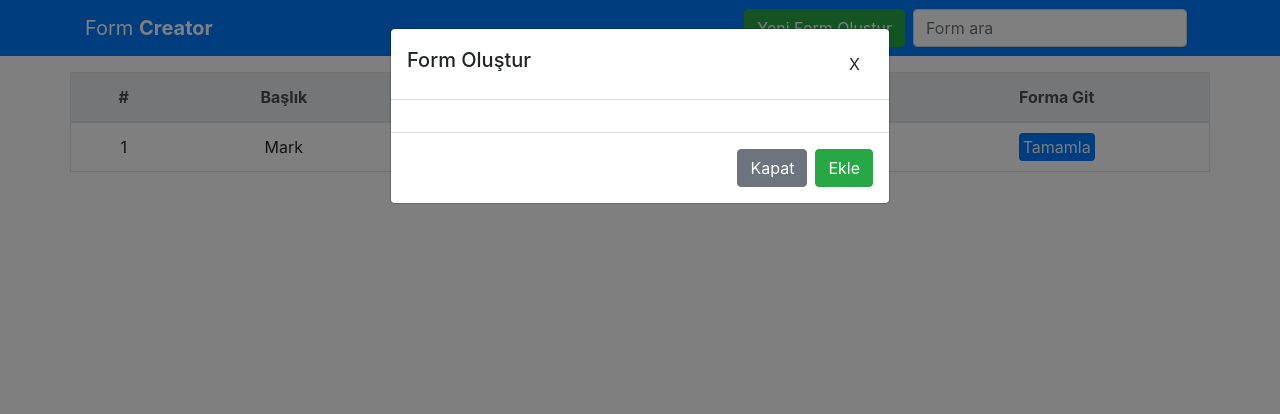
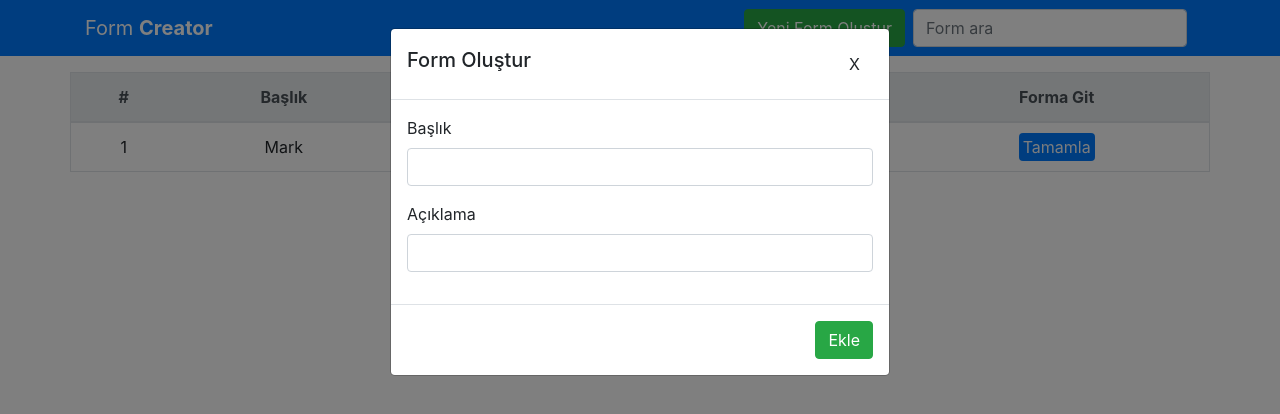
Before and after one commit to serifselim/form-creator, a React (Create React App) app: page / in a window 1280 px wide. Both pictures are taken after a click on the button "Yeni Form Oluştur". Shown: the top 414 px of the page. Built offline with nearby package versions, Linux system fonts and the light colour scheme.

Commit message:
form components added

```diff
--- a/src/components/AddForm/AddForm.js
+++ b/src/components/AddForm/AddForm.js
@@ -1,21 +1,18 @@
 import React from 'react';
+import AddFormBody from './AddFormBody';
+import AddFormFooter from './AddFormFooter';
+import AddFormHeader from './AddFormHeader';
 
 const AddForm = () => {
     return (
         <div class="modal fade" id="addForm" tabindex="-1" aria-hidden="true">
             <div class="modal-dialog">
                 <div class="modal-content">
-                    <div class="modal-header">
-                        <h5 class="modal-title">Form Oluştur</h5>
-                        <button type="button" class="btn btn-close" data-bs-dismiss="modal">X</button>
-                    </div>
-                    <div class="modal-body">
-
-                    </div>
-                    <div class="modal-footer">
-                        <button class="btn btn-secondary" data-bs-dismiss="modal">Kapat</button>
-                        <button class="btn btn-success" data-bs-dismiss="modal">Ekle</button>
-                    </div>
+                    <AddFormHeader />
+                    <form>
+                        <AddFormBody />
+                        <AddFormFooter />
+                    </form>
                 </div>
             </div>
         </div>
--- /dev/null
+++ b/src/components/AddForm/AddFormBody.js
@@ -0,0 +1,18 @@
+import React from 'react';
+
+const AddFormBody = () => {
+    return (
+        <div className="modal-body">
+            <div class="mb-3">
+                <label for="title" class="form-label">Başlık</label>
+                <input required class="form-control" />
+            </div>
+            <div class="mb-3">
+                <label for="description" class="form-label">Açıklama</label>
+                <input required class="form-control" />
+            </div>
+        </div>
+    );
+};
+
+export default AddFormBody;
--- /dev/null
+++ b/src/components/AddForm/AddFormFooter.js
@@ -0,0 +1,11 @@
+import React from 'react';
+
+const AddFormFooter = () => {
+    return (
+        <div className="modal-footer">
+            <button className="btn btn-success">Ekle</button>
+        </div>
+    );
+};
+
+export default AddFormFooter;
--- /dev/null
+++ b/src/components/AddForm/AddFormHeader.js
@@ -0,0 +1,12 @@
+import React from 'react';
+
+const AddFormHeader = () => {
+    return (
+        <div className="modal-header">
+            <h5 className="modal-title">Form Oluştur</h5>
+            <button type="button" className="btn btn-close" data-bs-dismiss="modal">X</button>
+        </div>
+    );
+};
+
+export default AddFormHeader;
```
